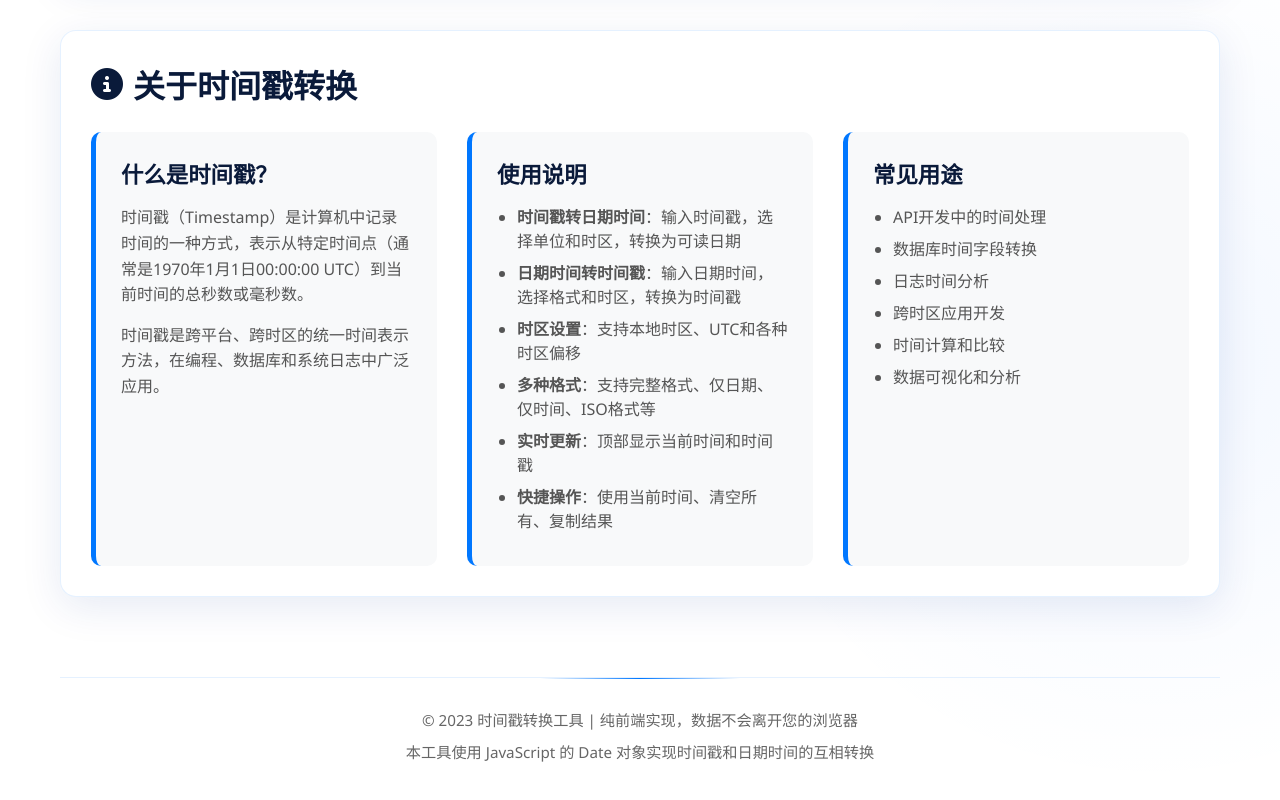
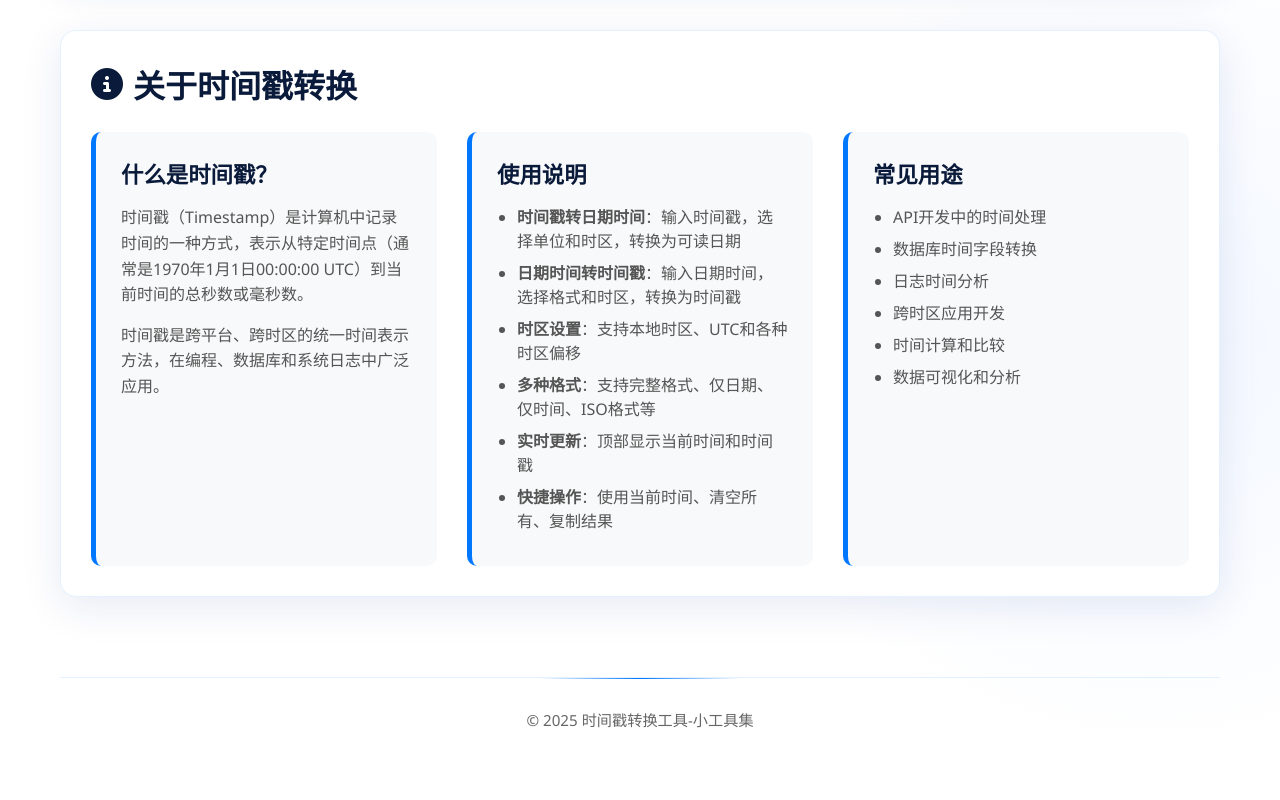
Before and after one commit to xfchd090909/aetool, a plain HTML site: page timestamp.html in a window 1280 px wide. Shown: the part 1467-2267 px from the top of the page. Drawn offline with Linux system fonts and the light colour scheme.

Commit message:
Update timestamp.html

```diff
--- a/timestamp.html
+++ b/timestamp.html
@@ -879,8 +879,7 @@
 
         <!-- 页脚 -->
         <footer>
-            <p class="footer-text">© 2023 时间戳转换工具 | 纯前端实现，数据不会离开您的浏览器</p>
-            <p>本工具使用 JavaScript 的 Date 对象实现时间戳和日期时间的互相转换</p>
+            <p class="footer-text">© 2025 时间戳转换工具-小工具集</p>
         </footer>
     </div>
 
```
